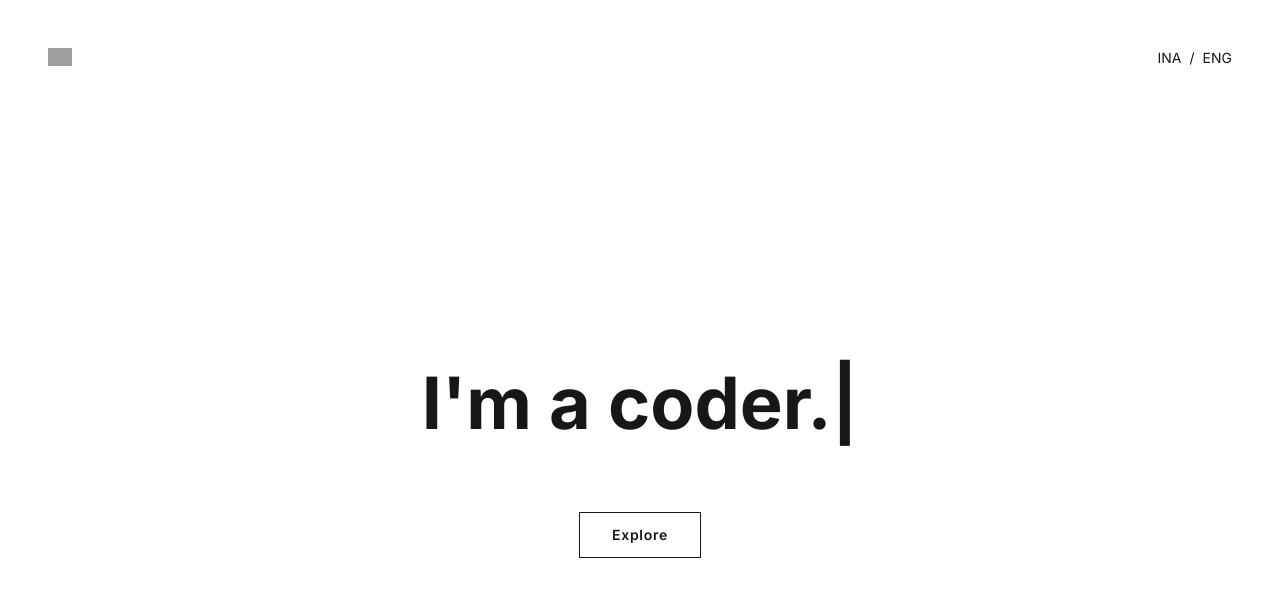
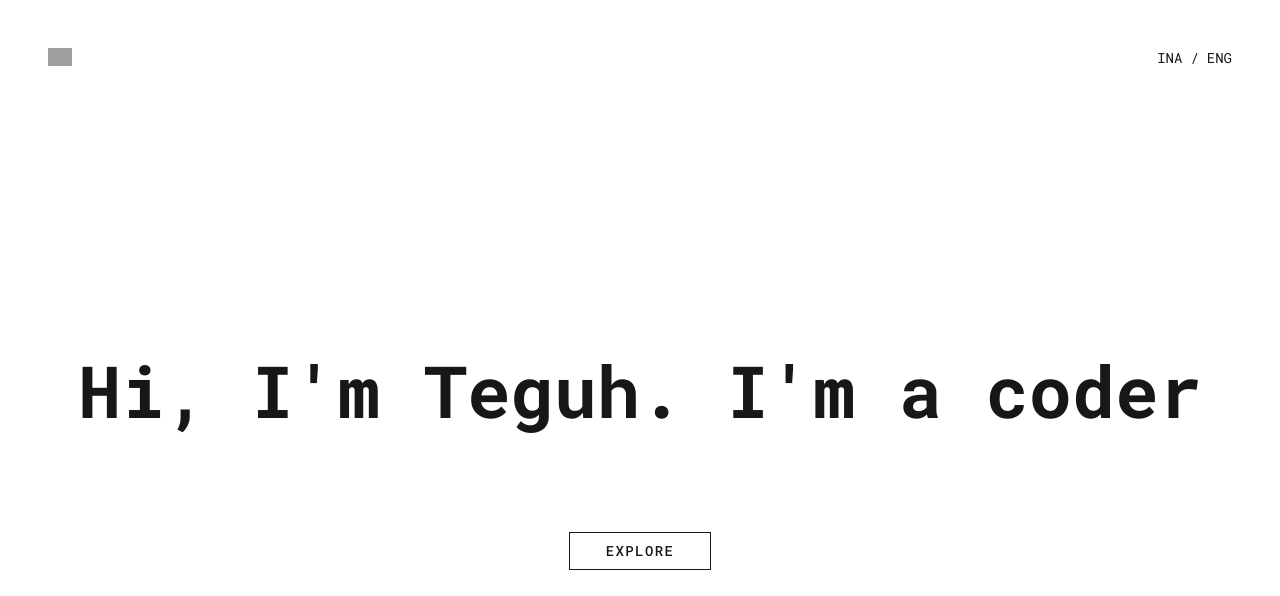
Before and after one commit to NerdyCo/my-portfolio, a Next.js app: page / in a window 1280 px wide. Shown: the top 596 px of the page. Built offline with nearby package versions, Linux system fonts and the light colour scheme; grey boxes are pictures that could not be loaded.

Commit message:
change font

```diff
--- a/app/(root)/page.tsx
+++ b/app/(root)/page.tsx
@@ -1,8 +1,8 @@
 "use client";
 
+import { useRef } from "react";
+import { useRouter } from "next/navigation";
 import { gsap } from "gsap";
-import { useRouter } from "next/navigation";
-import { useRef } from "react";
 import { TypeAnimation } from "react-type-animation";
 
 const page = () => {
@@ -32,19 +32,14 @@ const page = () => {
         style={{ width: "0%" }}
       ></div>
 
-      <main className="flex flex-col justify-center items-center px-4 my-16 md:my-36 lg:my-auto">
-        <h1 className="font-bold text-center text-4xl leading-tight px-4 mb-16 md:text-6xl lg:text-7xl">
-          <TypeAnimation
-            sequence={["Hi, I'm Teguh.", 1500, "I'm a coder.", 2000]}
-            wrapper="span"
-            cursor={true}
-            speed={50}
-            deletionSpeed={70}
-          />
+      <main className="flex flex-1 flex-col items-center justify-center p-4">
+        <h1 className="text-4xl font-bold leading-tight md:text-6xl lg:text-7xl">
+          Hi, I'm Teguh. I'm a coder
         </h1>
+
         <button
           onClick={handleExploreClick}
-          className="box-border bg-background text-foreground hover:bg-foreground hover:text-background border duration-300 font-semibold tracking-wider py-3 px-8 text-sm cursor-pointer"
+          className="mt-16 border border-foreground py-2 px-9 text-sm font-medium uppercase tracking-widest transition-colors duration-300 hover:bg-foreground hover:text-background md:mt-24"
         >
           Explore
         </button>
--- a/app/globals.css
+++ b/app/globals.css
@@ -21,7 +21,7 @@
 
 body {
   margin: 0;
-  font-family: var(--font-inter), sans-serif;
+  font-family: var(--font-roboto-mono), sans-serif;
   background-color: var(--background);
   display: flex;
   flex-direction: column;
--- a/app/layout.tsx
+++ b/app/layout.tsx
@@ -1,10 +1,10 @@
 import "./globals.css";
-import { Inter } from "next/font/google";
+import { Roboto_Mono } from "next/font/google";
 
-const inter = Inter({
+const robotoMono = Roboto_Mono({
   subsets: ["latin"],
   display: "swap",
-  variable: "--font-inter",
+  variable: "--font-roboto-mono",
 });
 
 export default function RootLayout({
@@ -13,7 +13,7 @@ export default function RootLayout({
   children: React.ReactNode;
 }>) {
   return (
-    <html lang="en" className={inter.variable}>
+    <html lang="en" className={robotoMono.variable}>
       <body>{children}</body>
     </html>
   );
```
